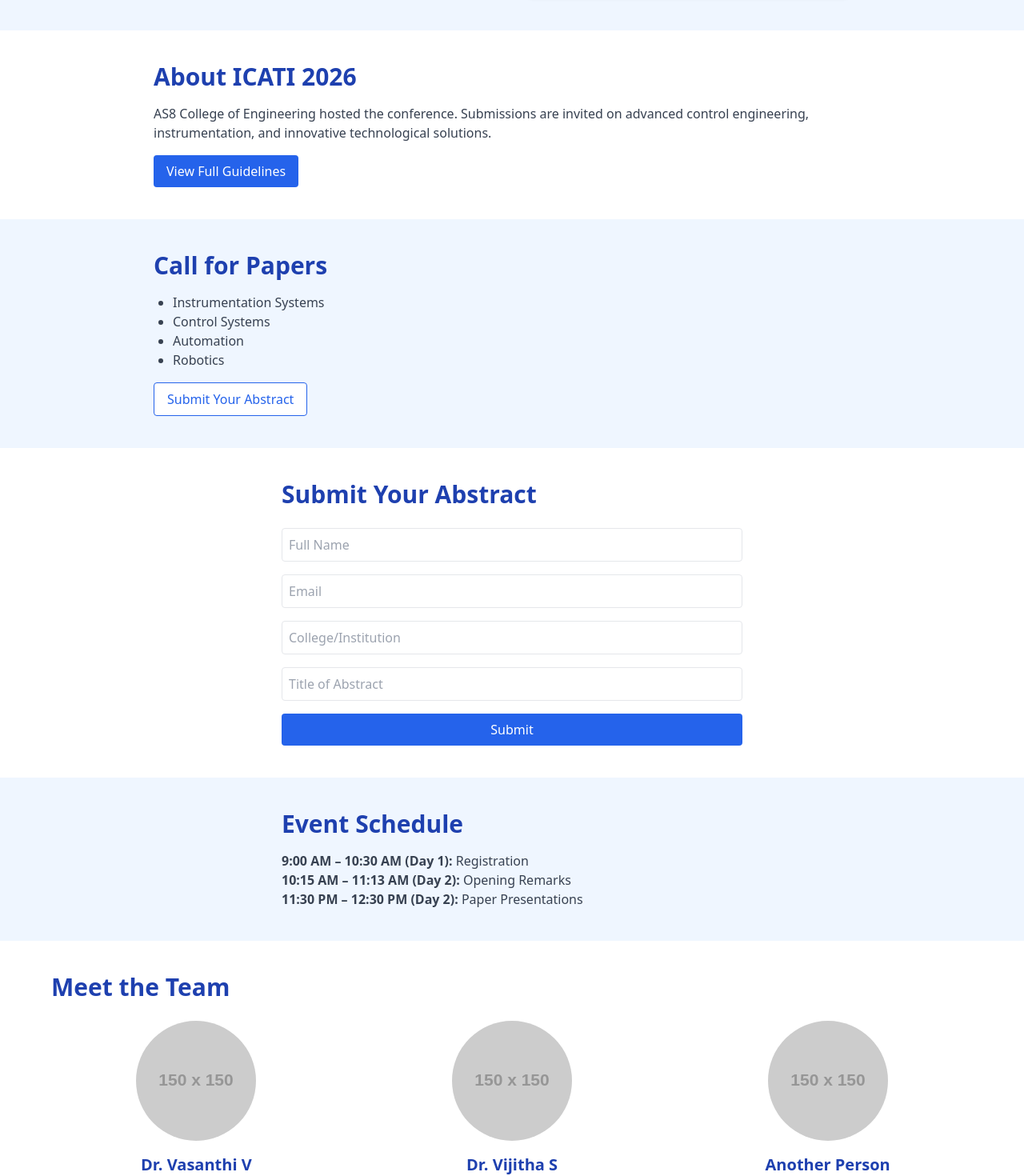
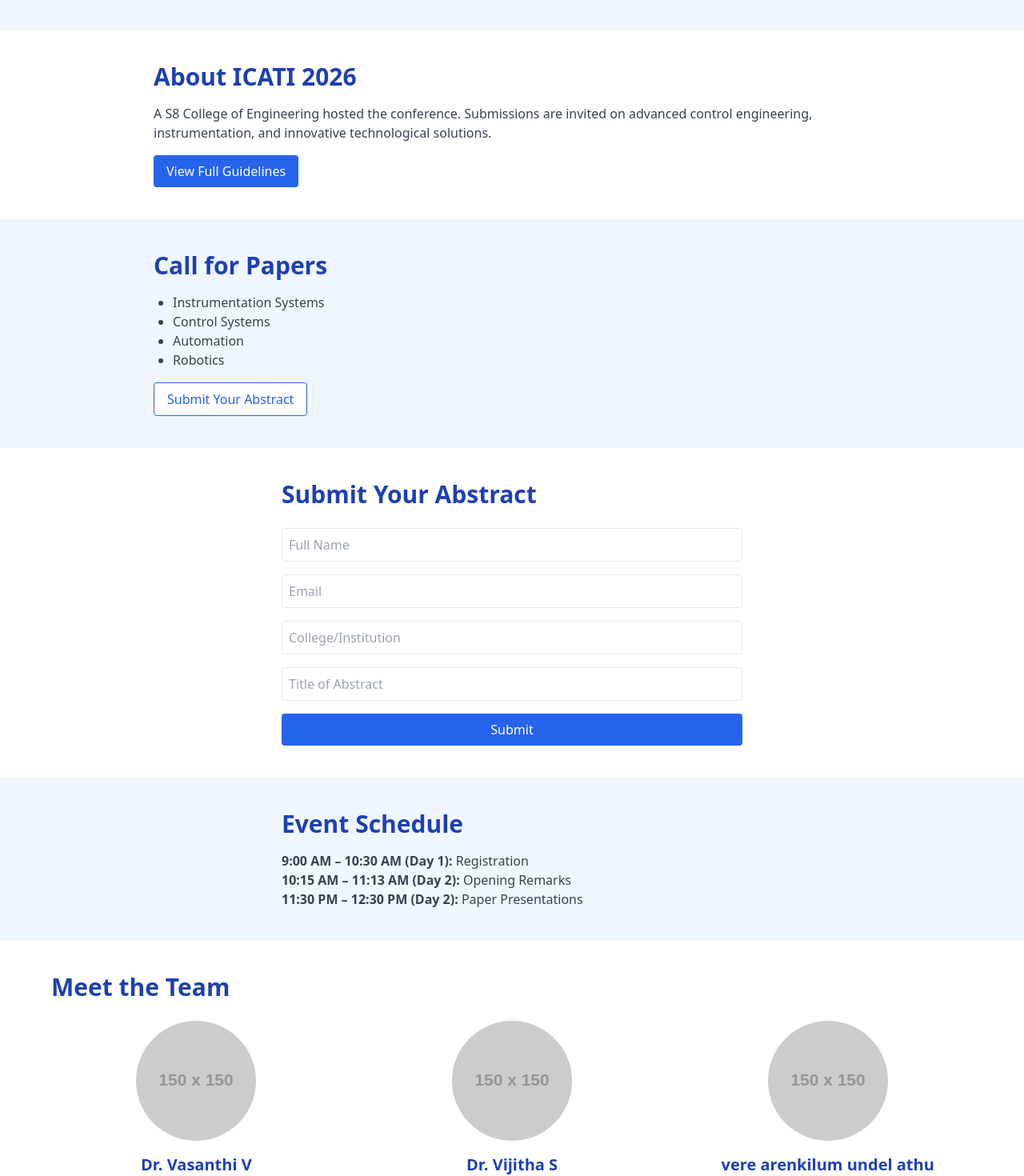
Before and after one commit to lordtransyl/IEEE, a React (Create React App) app in the folder ieee/: page / in a window 1280 px wide. Shown: the part 380-1850 px from the top of the page at 80% size. Built offline with nearby package versions, Linux system fonts and the light colour scheme.

Commit message:
partial done

```diff
--- a/ieee/src/components/about.js
+++ b/ieee/src/components/about.js
@@ -6,7 +6,7 @@ const About = () => {
       <div className="max-w-4xl mx-auto">
         <h2 className="text-3xl font-bold text-blue-800 mb-4">About ICATI 2026</h2>
         <p className="text-gray-700">
-          AS8 College of Engineering hosted the conference.
+          A S8 College of Engineering hosted the conference.
           Submissions are invited on advanced control engineering, instrumentation,
           and innovative technological solutions.
         </p>
--- a/ieee/src/components/team.js
+++ b/ieee/src/components/team.js
@@ -30,7 +30,7 @@ const Team = () => {
               alt="Another Person"
               className="mx-auto rounded-full mb-4"
             />
-            <h3 className="text-xl font-bold text-blue-800">Another Person</h3>
+            <h3 className="text-xl font-bold text-blue-800">vere arenkilum undel athu</h3>
             <p className="text-gray-600">Role</p>
           </div>
         </div>
```
